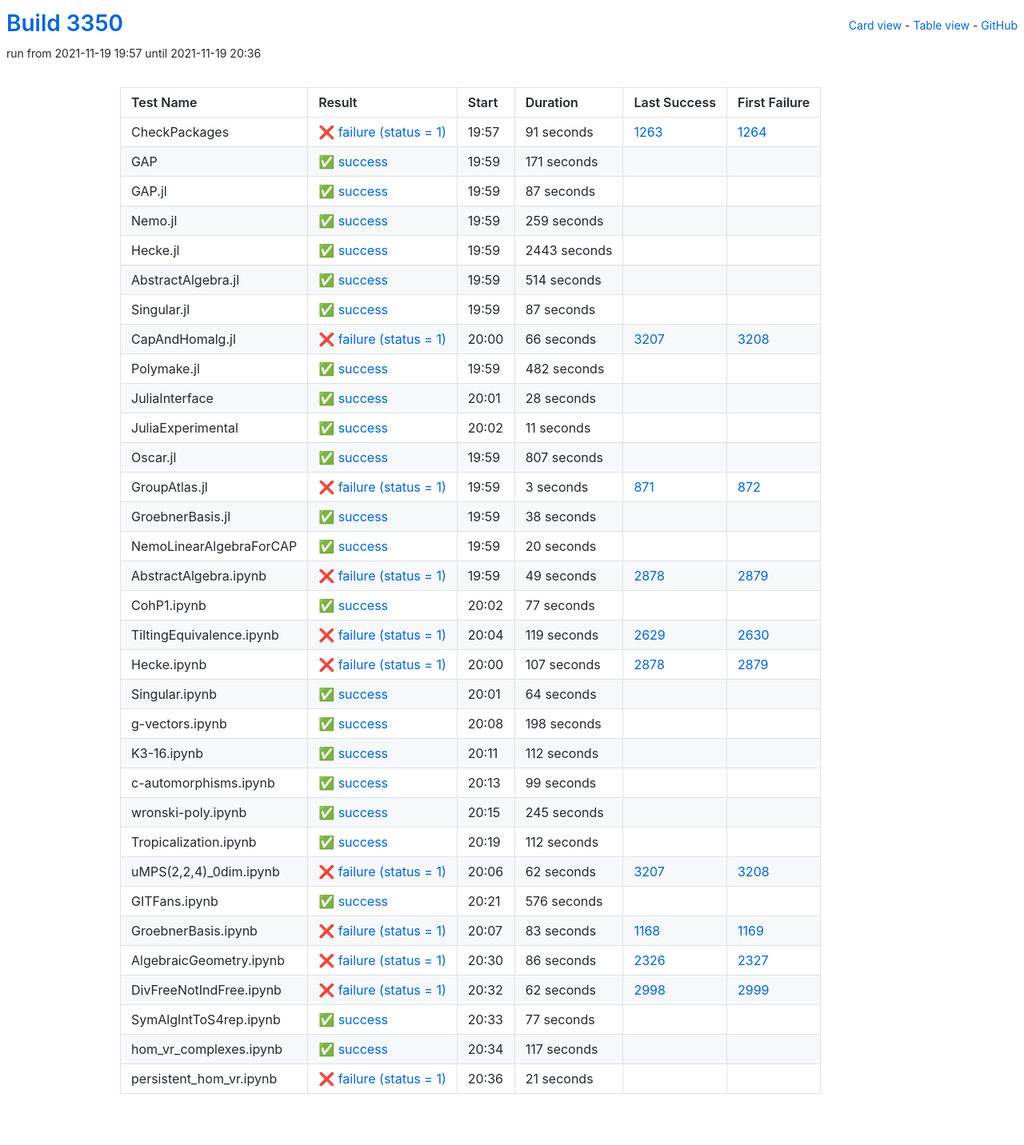
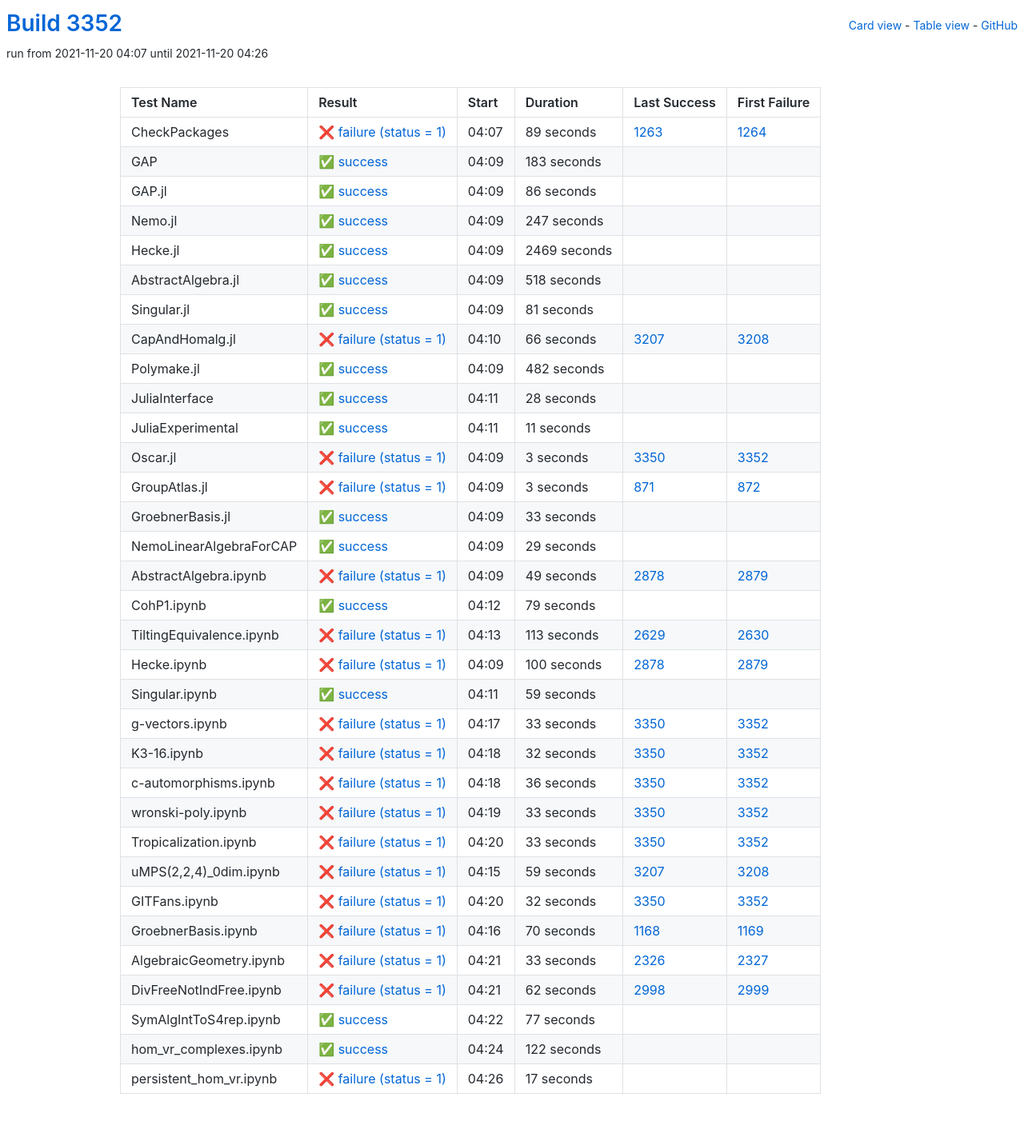
Before and after one commit to oscar-system/oscar-ci-status-stable, a Jekyll site: the page built from table.html, in a window 1280 px wide. Shown: the whole page at 80% size. Built offline with Jekyll 4.4.1, drawn with Linux system fonts in a browser that asks for light colours.

Commit message:
Build #3352

```diff
--- a/_data/ci.yml
+++ b/_data/ci.yml
@@ -1,6 +1,6 @@
 ---
-build: 3350
-build_url: https://oscarci.mathematik.uni-kl.de/job/oscar-stable/3350/
+build: 3352
+build_url: https://oscarci.mathematik.uni-kl.de/job/oscar-stable/3352/
 job: oscar-stable
 organization: oscar-system
 repo: oscar-ci-status-stable
@@ -8,92 +8,92 @@ repourl: https://github.com/oscar-system/oscar-ci-status-stable
 tests:
 - name: CheckPackages
   id: checkpackages
-  log: https://oscarci.mathematik.uni-kl.de/job/oscar-stable/3350/artifact/logs/build-3350/CheckPackages.log
-  start: 2021-11-19 19:57
+  log: https://oscarci.mathematik.uni-kl.de/job/oscar-stable/3352/artifact/logs/build-3352/CheckPackages.log
+  start: 2021-11-20 04:07
   success: false
   exitcode: 1
   status: failure
-  duration: 91
+  duration: 89
   last_success: 1263
   last_success_url: https://oscarci.mathematik.uni-kl.de/job/oscar-stable/1263/
   first_failure: 1264
   first_failure_url: https://oscarci.mathematik.uni-kl.de/job/oscar-stable/1264/
 - name: GAP
   id: gap
-  log: https://oscarci.mathematik.uni-kl.de/job/oscar-stable/3350/artifact/logs/build-3350/GAP.log
-  start: 2021-11-19 19:59
+  log: https://oscarci.mathematik.uni-kl.de/job/oscar-stable/3352/artifact/logs/build-3352/GAP.log
+  start: 2021-11-20 04:09
   success: true
   exitcode: 0
   status: success
-  duration: 171
+  duration: 183
   last_success: false
   last_success_url:
   first_failure: false
   first_failure_url:
 - name: GAP.jl
   id: gap-jl
-  log: https://oscarci.mathematik.uni-kl.de/job/oscar-stable/3350/artifact/logs/build-3350/GAP.jl.log
-  start: 2021-11-19 19:59
+  log: https://oscarci.mathematik.uni-kl.de/job/oscar-stable/3352/artifact/logs/build-3352/GAP.jl.log
+  start: 2021-11-20 04:09
   success: true
   exitcode: 0
   status: success
-  duration: 87
+  duration: 86
   last_success: false
   last_success_url:
   first_failure: false
   first_failure_url:
 - name: Nemo.jl
   id: nemo-jl
-  log: https://oscarci.mathematik.uni-kl.de/job/oscar-stable/3350/artifact/logs/build-3350/Nemo.jl.log
-  start: 2021-11-19 19:59
+  log: https://oscarci.mathematik.uni-kl.de/job/oscar-stable/3352/artifact/logs/build-3352/Nemo.jl.log
+  start: 2021-11-20 04:09
   success: true
   exitcode: 0
   status: success
-  duration: 259
+  duration: 247
   last_success: false
   last_success_url:
   first_failure: false
   first_failure_url:
 - name: Hecke.jl
   id: hecke-jl
-  log: https://oscarci.mathematik.uni-kl.de/job/oscar-stable/3350/artifact/logs/build-3350/Hecke.jl.log
-  start: 2021-11-19 19:59
+  log: https://oscarci.mathematik.uni-kl.de/job/oscar-stable/3352/artifact/logs/build-3352/Hecke.jl.log
+  start: 2021-11-20 04:09
   success: true
   exitcode: 0
   status: success
-  duration: 2443
+  duration: 2469
   last_success: false
   last_success_url:
   first_failure: false
   first_failure_url:
 - name: AbstractAlgebra.jl
   id: abstractalgebra-jl
-  log: https://oscarci.mathematik.uni-kl.de/job/oscar-stable/3350/artifact/logs/build-3350/AbstractAlgebra.jl.log
-  start: 2021-11-19 19:59
+  log: https://oscarci.mathematik.uni-kl.de/job/oscar-stable/3352/artifact/logs/build-3352/AbstractAlgebra.jl.log
+  start: 2021-11-20 04:09
   success: true
   exitcode: 0
   status: success
-  duration: 514
+  duration: 518
   last_success: false
   last_success_url:
   first_failure: false
   first_failure_url:
 - name: Singular.jl
   id: singular-jl
-  log: https://oscarci.mathematik.uni-kl.de/job/oscar-stable/3350/artifact/logs/build-3350/Singular.jl.log
-  start: 2021-11-19 19:59
+  log: https://oscarci.mathematik.uni-kl.de/job/oscar-stable/3352/artifact/logs/build-3352/Singular.jl.log
+  start: 2021-11-20 04:09
   success: true
   exitcode: 0
   status: success
-  duration: 87
+  duration: 81
   last_success: false
   last_success_url:
   first_failure: false
   first_failure_url:
 - name: CapAndHomalg.jl
   id: capandhomalg-jl
-  log: https://oscarci.mathematik.uni-kl.de/job/oscar-stable/3350/artifact/logs/build-3350/CapAndHomalg.jl.log
-  start: 2021-11-19 20:00
+  log: https://oscarci.mathematik.uni-kl.de/job/oscar-stable/3352/artifact/logs/build-3352/CapAndHomalg.jl.log
+  start: 2021-11-20 04:10
   success: false
   exitcode: 1
   status: failure
@@ -104,8 +104,8 @@ tests:
   first_failure_url: https://oscarci.mathematik.uni-kl.de/job/oscar-stable/3208/
 - name: Polymake.jl
   id: polymake-jl
-  log: https://oscarci.mathematik.uni-kl.de/job/oscar-stable/3350/artifact/logs/build-3350/Polymake.jl.log
-  start: 2021-11-19 19:59
+  log: https://oscarci.mathematik.uni-kl.de/job/oscar-stable/3352/artifact/logs/build-3352/Polymake.jl.log
+  start: 2021-11-20 04:09
   success: true
   exitcode: 0
   status: success
@@ -116,8 +116,8 @@ tests:
   first_failure_url:
 - name: JuliaInterface
   id: juliainterface
-  log: https://oscarci.mathematik.uni-kl.de/job/oscar-stable/3350/artifact/logs/build-3350/JuliaInterface.log
-  start: 2021-11-19 20:01
+  log: https://oscarci.mathematik.uni-kl.de/job/oscar-stable/3352/artifact/logs/build-3352/JuliaInterface.log
+  start: 2021-11-20 04:11
   success: true
   exitcode: 0
   status: success
@@ -128,8 +128,8 @@ tests:
   first_failure_url:
 - name: JuliaExperimental
   id: juliaexperimental
-  log: https://oscarci.mathematik.uni-kl.de/job/oscar-stable/3350/artifact/logs/build-3350/JuliaExperimental.log
-  start: 2021-11-19 20:02
+  log: https://oscarci.mathematik.uni-kl.de/job/oscar-stable/3352/artifact/logs/build-3352/JuliaExperimental.log
+  start: 2021-11-20 04:11
   success: true
   exitcode: 0
   status: success
@@ -140,20 +140,20 @@ tests:
   first_failure_url:
 - name: Oscar.jl
   id: oscar-jl
-  log: https://oscarci.mathematik.uni-kl.de/job/oscar-stable/3350/artifact/logs/build-3350/Oscar.jl.log
-  start: 2021-11-19 19:59
-  success: true
-  exitcode: 0
-  status: success
-  duration: 807
-  last_success: false
-  last_success_url:
-  first_failure: false
-  first_failure_url:
+  log: https://oscarci.mathematik.uni-kl.de/job/oscar-stable/3352/artifact/logs/build-3352/Oscar.jl.log
+  start: 2021-11-20 04:09
+  success: false
+  exitcode: 1
+  status: failure
+  duration: 3
+  last_success: 3350
+  last_success_url: https://oscarci.mathematik.uni-kl.de/job/oscar-stable/3350/
+  first_failure: 3352
+  first_failure_url: https://oscarci.mathematik.uni-kl.de/job/oscar-stable/3352/
 - name: GroupAtlas.jl
   id: groupatlas-jl
-  log: https://oscarci.mathematik.uni-kl.de/job/oscar-stable/3350/artifact/logs/build-3350/GroupAtlas.jl.log
-  start: 2021-11-19 19:59
+  log: https://oscarci.mathematik.uni-kl.de/job/oscar-stable/3352/artifact/logs/build-3352/GroupAtlas.jl.log
+  start: 2021-11-20 04:09
   success: false
   exitcode: 1
   status: failure
@@ -164,32 +164,32 @@ tests:
   first_failure_url: https://oscarci.mathematik.uni-kl.de/job/oscar-stable/872/
 - name: GroebnerBasis.jl
   id: groebnerbasis-jl
-  log: https://oscarci.mathematik.uni-kl.de/job/oscar-stable/3350/artifact/logs/build-3350/GroebnerBasis.jl.log
-  start: 2021-11-19 19:59
+  log: https://oscarci.mathematik.uni-kl.de/job/oscar-stable/3352/artifact/logs/build-3352/GroebnerBasis.jl.log
+  start: 2021-11-20 04:09
   success: true
   exitcode: 0
   status: success
-  duration: 38
+  duration: 33
   last_success: false
   last_success_url:
   first_failure: false
   first_failure_url:
 - name: NemoLinearAlgebraForCAP
   id: nemolinearalgebraforcap
-  log: https://oscarci.mathematik.uni-kl.de/job/oscar-stable/3350/artifact/logs/build-3350/NemoLinearAlgebraForCAP.log
-  start: 2021-11-19 19:59
+  log: https://oscarci.mathematik.uni-kl.de/job/oscar-stable/3352/artifact/logs/build-3352/NemoLinearAlgebraForCAP.log
+  start: 2021-11-20 04:09
   success: true
   exitcode: 0
   status: success
-  duration: 20
+  duration: 29
   last_success: false
   last_success_url:
   first_failure: false
   first_failure_url:
 - name: AbstractAlgebra.ipynb
   id: abstractalgebra-ipynb
-  log: https://oscarci.mathematik.uni-kl.de/job/oscar-stable/3350/artifact/logs/build-3350/AbstractAlgebra.ipynb.log
-  start: 2021-11-19 19:59
+  log: https://oscarci.mathematik.uni-kl.de/job/oscar-stable/3352/artifact/logs/build-3352/AbstractAlgebra.ipynb.log
+  start: 2021-11-20 04:09
   success: false
   exitcode: 1
   status: failure
@@ -200,164 +200,164 @@ tests:
   first_failure_url: https://oscarci.mathematik.uni-kl.de/job/oscar-stable/2879/
 - name: CohP1.ipynb
   id: cohp1-ipynb
-  log: https://oscarci.mathematik.uni-kl.de/job/oscar-stable/3350/artifact/logs/build-3350/CohP1.ipynb.log
-  start: 2021-11-19 20:02
+  log: https://oscarci.mathematik.uni-kl.de/job/oscar-stable/3352/artifact/logs/build-3352/CohP1.ipynb.log
+  start: 2021-11-20 04:12
   success: true
   exitcode: 0
   status: success
-  duration: 77
+  duration: 79
   last_success: false
   last_success_url:
   first_failure: false
   first_failure_url:
 - name: TiltingEquivalence.ipynb
   id: tiltingequivalence-ipynb
-  log: https://oscarci.mathematik.uni-kl.de/job/oscar-stable/3350/artifact/logs/build-3350/TiltingEquivalence.ipynb.log
-  start: 2021-11-19 20:04
+  log: https://oscarci.mathematik.uni-kl.de/job/oscar-stable/3352/artifact/logs/build-3352/TiltingEquivalence.ipynb.log
+  start: 2021-11-20 04:13
   success: false
   exitcode: 1
   status: failure
-  duration: 119
+  duration: 113
   last_success: 2629
   last_success_url: https://oscarci.mathematik.uni-kl.de/job/oscar-stable/2629/
   first_failure: 2630
   first_failure_url: https://oscarci.mathematik.uni-kl.de/job/oscar-stable/2630/
 - name: Hecke.ipynb
   id: hecke-ipynb
-  log: https://oscarci.mathematik.uni-kl.de/job/oscar-stable/3350/artifact/logs/build-3350/Hecke.ipynb.log
-  start: 2021-11-19 20:00
+  log: https://oscarci.mathematik.uni-kl.de/job/oscar-stable/3352/artifact/logs/build-3352/Hecke.ipynb.log
+  start: 2021-11-20 04:09
   success: false
   exitcode: 1
   status: failure
-  duration: 107
+  duration: 100
   last_success: 2878
   last_success_url: https://oscarci.mathematik.uni-kl.de/job/oscar-stable/2878/
   first_failure: 2879
   first_failure_url: https://oscarci.mathematik.uni-kl.de/job/oscar-stable/2879/
 - name: Singular.ipynb
   id: singular-ipynb
-  log: https://oscarci.mathematik.uni-kl.de/job/oscar-stable/3350/artifact/logs/build-3350/Singular.ipynb.log
-  start: 2021-11-19 20:01
+  log: https://oscarci.mathematik.uni-kl.de/job/oscar-stable/3352/artifact/logs/build-3352/Singular.ipynb.log
+  start: 2021-11-20 04:11
   success: true
   exitcode: 0
   status: success
-  duration: 64
+  duration: 59
   last_success: false
   last_success_url:
   first_failure: false
   first_failure_url:
 - name: g-vectors.ipynb
   id: g-vectors-ipynb
-  log: https://oscarci.mathematik.uni-kl.de/job/oscar-stable/3350/artifact/logs/build-3350/g-vectors.ipynb.log
-  start: 2021-11-19 20:08
-  success: true
-  exitcode: 0
-  status: success
-  duration: 198
-  last_success: false
-  last_success_url:
-  first_failure: false
-  first_failure_url:
-- name: K3-16.ipynb
-  id: k3-16-ipynb
-  log: https://oscarci.mathematik.uni-kl.de/job/oscar-stable/3350/artifact/logs/build-3350/K3-16.ipynb.log
-  start: 2021-11-19 20:11
-  success: true
-  exitcode: 0
-  status: success
-  duration: 112
-  last_success: false
-  last_success_url:
-  first_failure: false
-  first_failure_url:
-- name: c-automorphisms.ipynb
-  id: c-automorphisms-ipynb
-  log: https://oscarci.mathematik.uni-kl.de/job/oscar-stable/3350/artifact/logs/build-3350/c-automorphisms.ipynb.log
-  start: 2021-11-19 20:13
-  success: true
-  exitcode: 0
-  status: success
-  duration: 99
-  last_success: false
-  last_success_url:
-  first_failure: false
-  first_failure_url:
-- name: wronski-poly.ipynb
-  id: wronski-poly-ipynb
-  log: https://oscarci.mathematik.uni-kl.de/job/oscar-stable/3350/artifact/logs/build-3350/wronski-poly.ipynb.log
-  start: 2021-11-19 20:15
-  success: true
-  exitcode: 0
-  status: success
-  duration: 245
-  last_success: false
-  last_success_url:
-  first_failure: false
-  first_failure_url:
-- name: Tropicalization.ipynb
-  id: tropicalization-ipynb
-  log: https://oscarci.mathematik.uni-kl.de/job/oscar-stable/3350/artifact/logs/build-3350/Tropicalization.ipynb.log
-  start: 2021-11-19 20:19
-  success: true
-  exitcode: 0
-  status: success
-  duration: 112
-  last_success: false
-  last_success_url:
-  first_failure: false
-  first_failure_url:
-- name: uMPS(2,2,4)_0dim.ipynb
-  id: umps-2-2-4-0dim-ipynb
-  log: https://oscarci.mathematik.uni-kl.de/job/oscar-stable/3350/artifact/logs/build-3350/uMPS-2-2-4-_0dim.ipynb.log
-  start: 2021-11-19 20:06
+  log: https://oscarci.mathematik.uni-kl.de/job/oscar-stable/3352/artifact/logs/build-3352/g-vectors.ipynb.log
+  start: 2021-11-20 04:17
   success: false
   exitcode: 1
   status: failure
-  duration: 62
+  duration: 33
+  last_success: 3350
+  last_success_url: https://oscarci.mathematik.uni-kl.de/job/oscar-stable/3350/
+  first_failure: 3352
+  first_failure_url: https://oscarci.mathematik.uni-kl.de/job/oscar-stable/3352/
+- name: K3-16.ipynb
+  id: k3-16-ipynb
+  log: https://oscarci.mathematik.uni-kl.de/job/oscar-stable/3352/artifact/logs/build-3352/K3-16.ipynb.log
+  start: 2021-11-20 04:18
+  success: false
+  exitcode: 1
+  status: failure
+  duration: 32
+  last_success: 3350
+  last_success_url: https://oscarci.mathematik.uni-kl.de/job/oscar-stable/3350/
+  first_failure: 3352
+  first_failure_url: https://oscarci.mathematik.uni-kl.de/job/oscar-stable/3352/
+- name: c-automorphisms.ipynb
+  id: c-automorphisms-ipynb
+  log: https://oscarci.mathematik.uni-kl.de/job/oscar-stable/3352/artifact/logs/build-3352/c-automorphisms.ipynb.log
+  start: 2021-11-20 04:18
+  success: false
+  exitcode: 1
+  status: failure
+  duration: 36
+  last_success: 3350
+  last_success_url: https://oscarci.mathematik.uni-kl.de/job/oscar-stable/3350/
+  first_failure: 3352
+  first_failure_url: https://oscarci.mathematik.uni-kl.de/job/oscar-stable/3352/
+- name: wronski-poly.ipynb
+  id: wronski-poly-ipynb
+  log: https://oscarci.mathematik.uni-kl.de/job/oscar-stable/3352/artifact/logs/build-3352/wronski-poly.ipynb.log
+  start: 2021-11-20 04:19
+  success: false
+  exitcode: 1
+  status: failure
+  duration: 33
+  last_success: 3350
+  last_success_url: https://oscarci.mathematik.uni-kl.de/job/oscar-stable/3350/
+  first_failure: 3352
+  first_failure_url: https://oscarci.mathematik.uni-kl.de/job/oscar-stable/3352/
+- name: Tropicalization.ipynb
+  id: tropicalization-ipynb
+  log: https://oscarci.mathematik.uni-kl.de/job/oscar-stable/3352/artifact/logs/build-3352/Tropicalization.ipynb.log
+  start: 2021-11-20 04:20
+  success: false
+  exitcode: 1
+  status: failure
+  duration: 33
+  last_success: 3350
+  last_success_url: https://oscarci.mathematik.uni-kl.de/job/oscar-stable/3350/
+  first_failure: 3352
+  first_failure_url: https://oscarci.mathematik.uni-kl.de/job/oscar-stable/3352/
+- name: uMPS(2,2,4)_0dim.ipynb
+  id: umps-2-2-4-0dim-ipynb
+  log: https://oscarci.mathematik.uni-kl.de/job/oscar-stable/3352/artifact/logs/build-3352/uMPS-2-2-4-_0dim.ipynb.log
+  start: 2021-11-20 04:15
+  success: false
+  exitcode: 1
+  status: failure
+  duration: 59
   last_success: 3207
   last_success_url: https://oscarci.mathematik.uni-kl.de/job/oscar-stable/3207/
   first_failure: 3208
   first_failure_url: https://oscarci.mathematik.uni-kl.de/job/oscar-stable/3208/
 - name: GITFans.ipynb
   id: gitfans-ipynb
-  log: https://oscarci.mathematik.uni-kl.de/job/oscar-stable/3350/artifact/logs/build-3350/GITFans.ipynb.log
-  start: 2021-11-19 20:21
-  success: true
-  exitcode: 0
-  status: success
-  duration: 576
-  last_success: false
-  last_success_url:
-  first_failure: false
-  first_failure_url:
-- name: GroebnerBasis.ipynb
-  id: groebnerbasis-ipynb
-  log: https://oscarci.mathematik.uni-kl.de/job/oscar-stable/3350/artifact/logs/build-3350/GroebnerBasis.ipynb.log
-  start: 2021-11-19 20:07
+  log: https://oscarci.mathematik.uni-kl.de/job/oscar-stable/3352/artifact/logs/build-3352/GITFans.ipynb.log
+  start: 2021-11-20 04:20
   success: false
   exitcode: 1
   status: failure
-  duration: 83
+  duration: 32
+  last_success: 3350
+  last_success_url: https://oscarci.mathematik.uni-kl.de/job/oscar-stable/3350/
+  first_failure: 3352
+  first_failure_url: https://oscarci.mathematik.uni-kl.de/job/oscar-stable/3352/
+- name: GroebnerBasis.ipynb
+  id: groebnerbasis-ipynb
+  log: https://oscarci.mathematik.uni-kl.de/job/oscar-stable/3352/artifact/logs/build-3352/GroebnerBasis.ipynb.log
+  start: 2021-11-20 04:16
+  success: false
+  exitcode: 1
+  status: failure
+  duration: 70
   last_success: 1168
   last_success_url: https://oscarci.mathematik.uni-kl.de/job/oscar-stable/1168/
   first_failure: 1169
   first_failure_url: https://oscarci.mathematik.uni-kl.de/job/oscar-stable/1169/
 - name: AlgebraicGeometry.ipynb
   id: algebraicgeometry-ipynb
-  log: https://oscarci.mathematik.uni-kl.de/job/oscar-stable/3350/artifact/logs/build-3350/AlgebraicGeometry.ipynb.log
-  start: 2021-11-19 20:30
+  log: https://oscarci.mathematik.uni-kl.de/job/oscar-stable/3352/artifact/logs/build-3352/AlgebraicGeometry.ipynb.log
+  start: 2021-11-20 04:21
   success: false
   exitcode: 1
   status: failure
-  duration: 86
+  duration: 33
   last_success: 2326
   last_success_url: https://oscarci.mathematik.uni-kl.de/job/oscar-stable/2326/
   first_failure: 2327
   first_failure_url: https://oscarci.mathematik.uni-kl.de/job/oscar-stable/2327/
 - name: DivFreeNotIndFree.ipynb
   id: divfreenotindfree-ipynb
-  log: https://oscarci.mathematik.uni-kl.de/job/oscar-stable/3350/artifact/logs/build-3350/DivFreeNotIndFree.ipynb.log
-  start: 2021-11-19 20:32
+  log: https://oscarci.mathematik.uni-kl.de/job/oscar-stable/3352/artifact/logs/build-3352/DivFreeNotIndFree.ipynb.log
+  start: 2021-11-20 04:21
   success: false
   exitcode: 1
   status: failure
@@ -368,8 +368,8 @@ tests:
   first_failure_url: https://oscarci.mathematik.uni-kl.de/job/oscar-stable/2999/
 - name: SymAlgIntToS4rep.ipynb
   id: symalginttos4rep-ipynb
-  log: https://oscarci.mathematik.uni-kl.de/job/oscar-stable/3350/artifact/logs/build-3350/SymAlgIntToS4rep.ipynb.log
-  start: 2021-11-19 20:33
+  log: https://oscarci.mathematik.uni-kl.de/job/oscar-stable/3352/artifact/logs/build-3352/SymAlgIntToS4rep.ipynb.log
+  start: 2021-11-20 04:22
   success: true
   exitcode: 0
   status: success
@@ -380,24 +380,24 @@ tests:
   first_failure_url:
 - name: hom_vr_complexes.ipynb
   id: hom-vr-complexes-ipynb
-  log: https://oscarci.mathematik.uni-kl.de/job/oscar-stable/3350/artifact/logs/build-3350/hom_vr_complexes.ipynb.log
-  start: 2021-11-19 20:34
+  log: https://oscarci.mathematik.uni-kl.de/job/oscar-stable/3352/artifact/logs/build-3352/hom_vr_complexes.ipynb.log
+  start: 2021-11-20 04:24
   success: true
   exitcode: 0
   status: success
-  duration: 117
+  duration: 122
   last_success: false
   last_success_url:
   first_failure: false
   first_failure_url:
 - name: persistent_hom_vr.ipynb
   id: persistent-hom-vr-ipynb
-  log: https://oscarci.mathematik.uni-kl.de/job/oscar-stable/3350/artifact/logs/build-3350/persistent_hom_vr.ipynb.log
-  start: 2021-11-19 20:36
+  log: https://oscarci.mathematik.uni-kl.de/job/oscar-stable/3352/artifact/logs/build-3352/persistent_hom_vr.ipynb.log
+  start: 2021-11-20 04:26
   success: false
   exitcode: 1
   status: failure
-  duration: 21
+  duration: 17
   last_success: false
   last_success_url:
   first_failure: false
```
Also changed, not shown: README.md.
